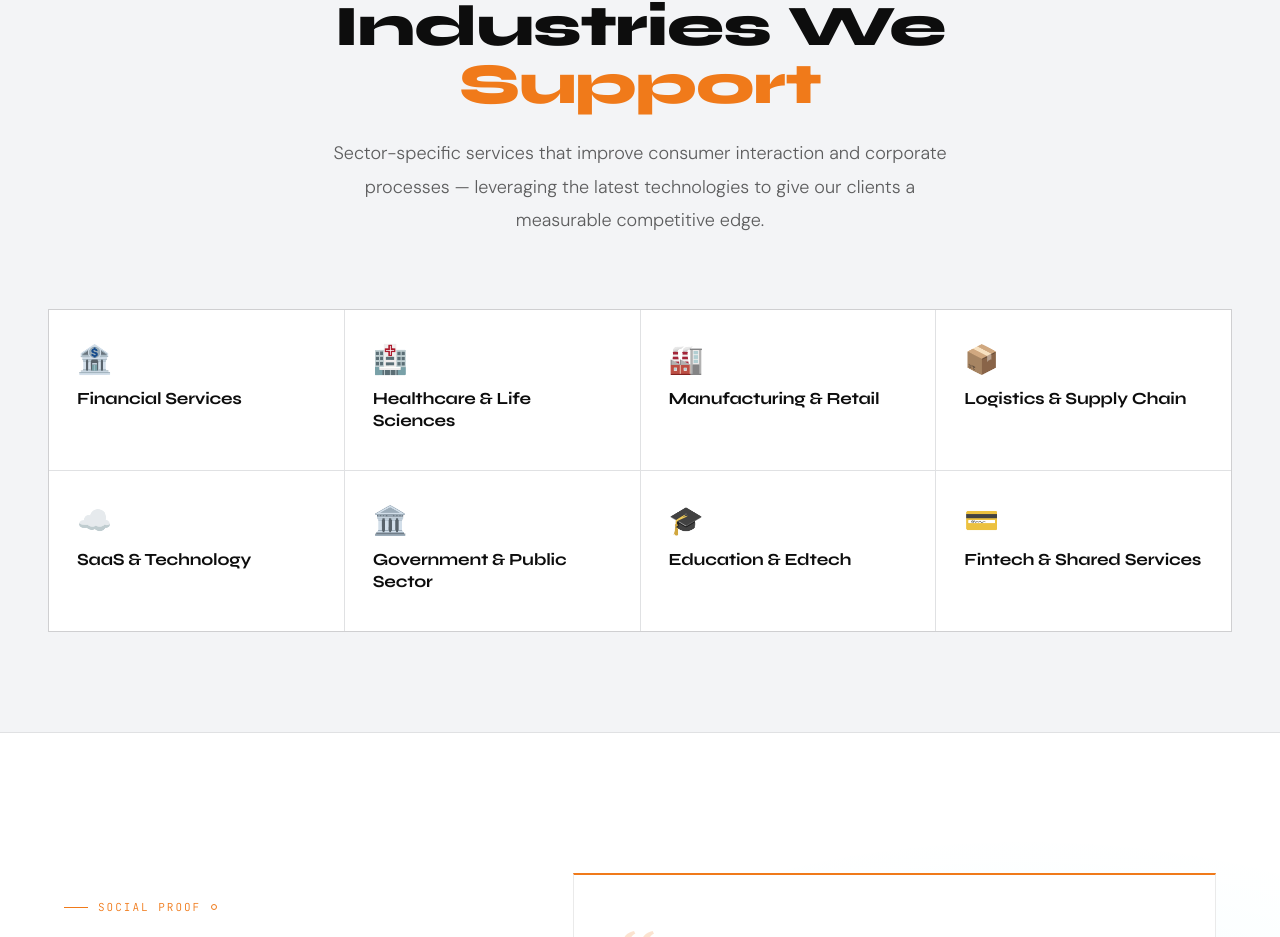
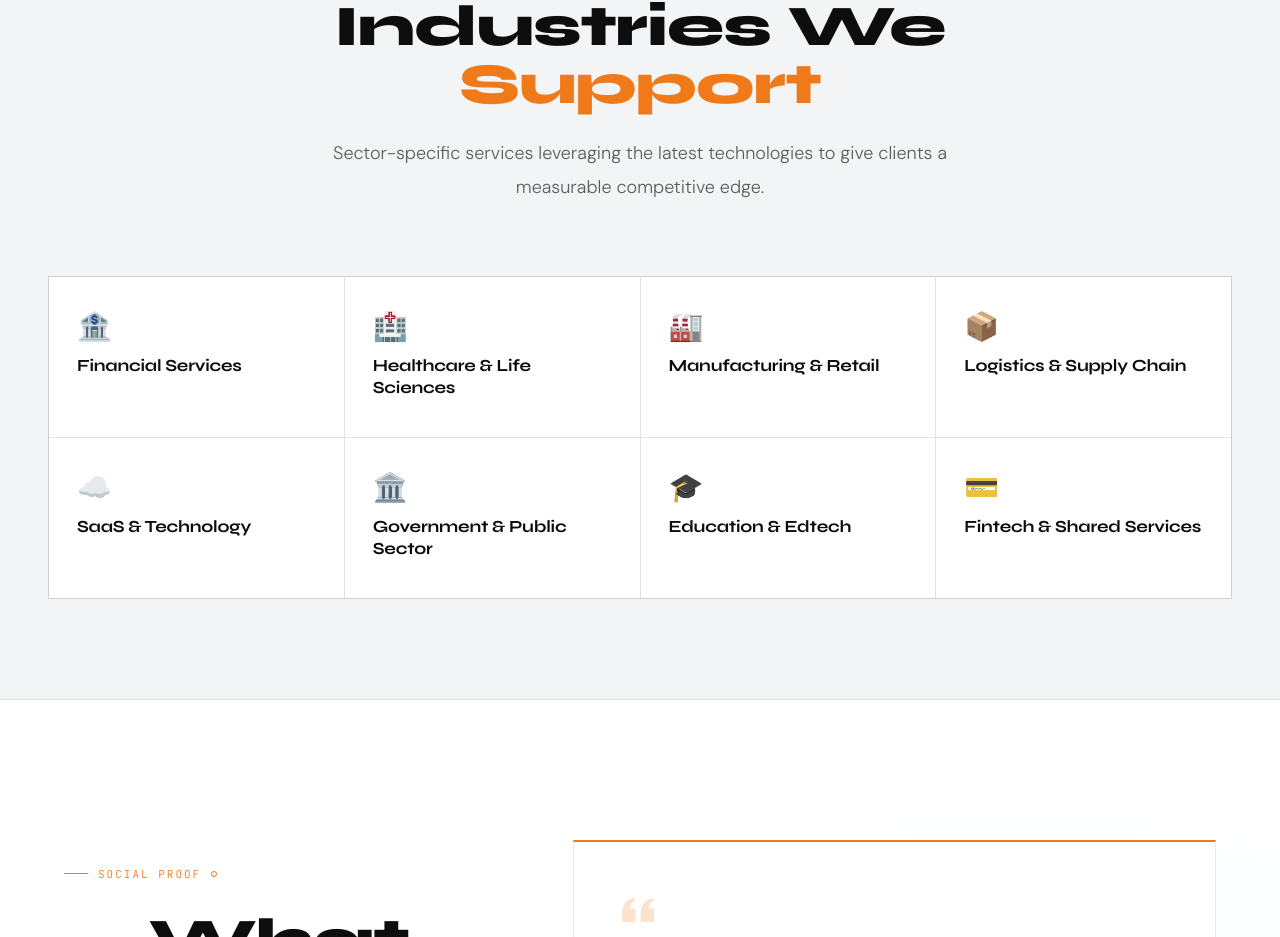
Before and after one commit to edgeshiftinc/website, a Next.js app: page / in a window 1280 px wide. Shown: the part 7400-8337 px from the top of the page. Built offline with nearby package versions, Linux system fonts and the light colour scheme; no server answers; the database is empty.

Commit message:
Update Industries.tsx

```diff
--- a/components/sections/Industries.tsx
+++ b/components/sections/Industries.tsx
@@ -14,9 +14,7 @@ export default function Industries() {
         </Reveal>
         <Reveal delay={200}>
           <p className={styles.sub}>
-            Sector-specific services that improve consumer interaction and corporate
-            processes — leveraging the latest technologies to give our clients a
-            measurable competitive edge.
+            Sector-specific services leveraging the latest technologies to give clients a measurable competitive edge.
           </p>
         </Reveal>
       </div>
```
